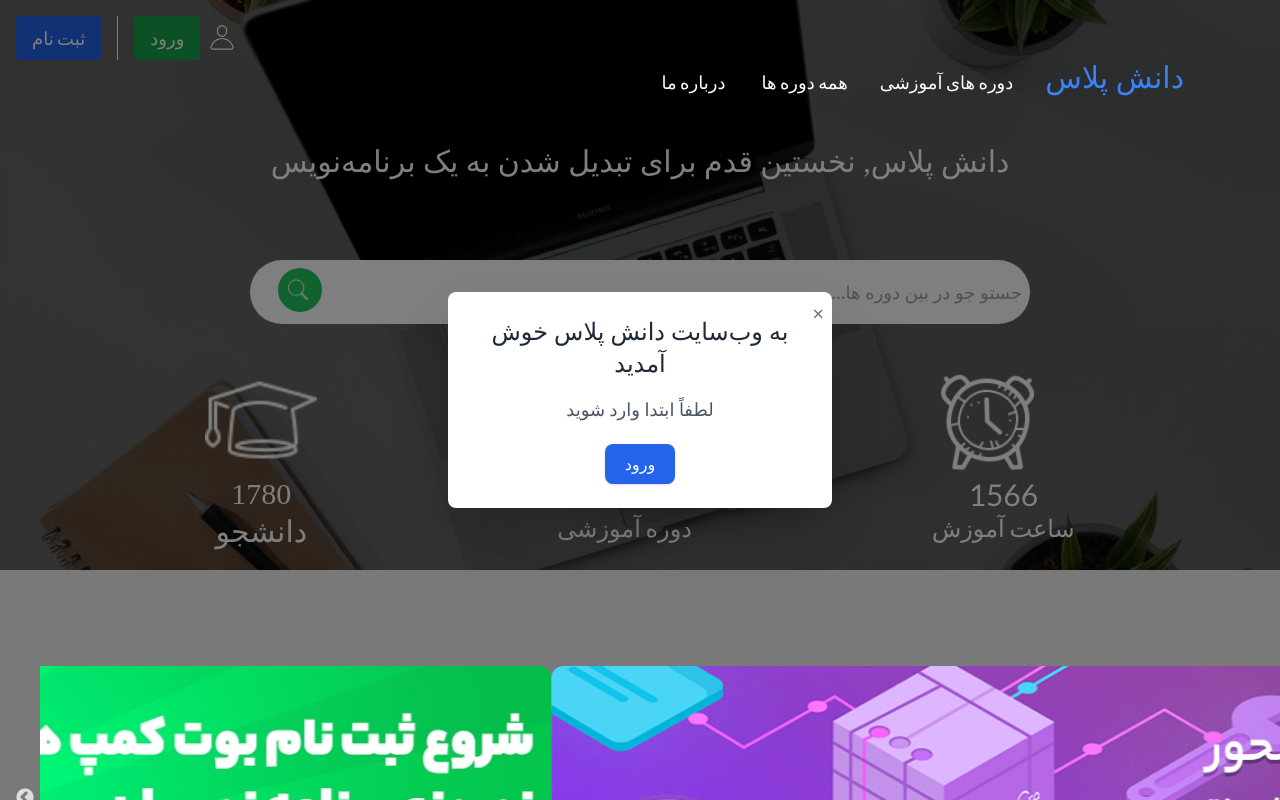
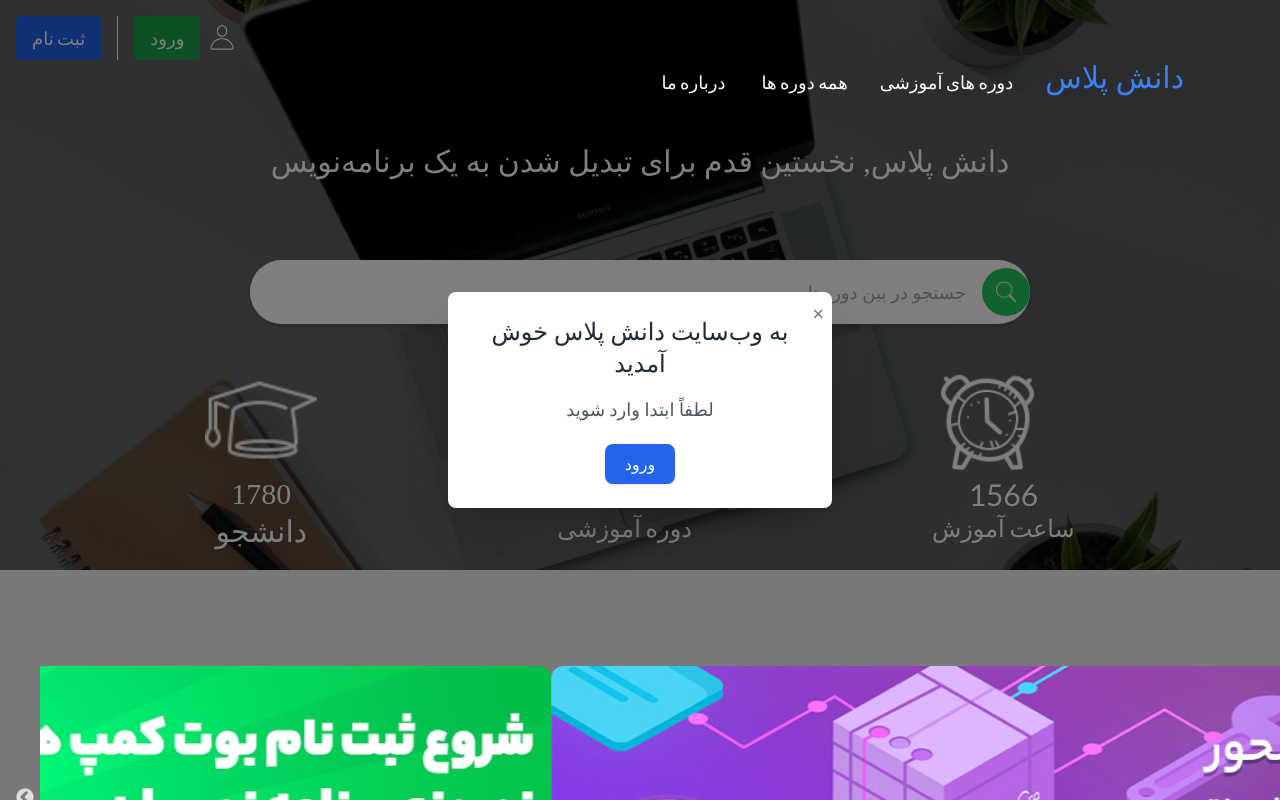
Before and after one commit to Ali-ghorbani-2005/education-portal, a React (Vite) app: page / in a window 1280 px wide. Shown: the top 800 px of the page. Built offline with nearby package versions, Linux system fonts and the light colour scheme; data requests are answered from the project's data file; a web font is replaced by a local one.

Commit message:
Creating the code

```diff
--- a/data/db.json
+++ b/data/db.json
@@ -17,7 +17,8 @@
       "img": "/imgs/product-imgs/product-1.webp",
       "teacher": "حمیدرضا عبادی",
       "time": 6,
-      "Student": 223
+      "Student": 223 ,
+      "Description":""
     },
     {
       "id": 2,
@@ -28,7 +29,7 @@
       "teacher": "معین باغشیخی",
       "time": 3,
       "Student": 400 ,
-      "img2":"dsmdksmdksmdskmskdms"
+      "Description":"سلام من علی هستم"
     },
     {
       "id": 3,
--- a/src/components/homeComponents/serchBox.tsx
+++ b/src/components/homeComponents/serchBox.tsx
@@ -62,7 +62,45 @@
 
 
 
-import  { useState } from 'react';
+// import  { useState } from 'react';
+// import { useNavigate } from 'react-router-dom';
+
+// export default function SearchBox() {
+//     const [query, setQuery] = useState('');
+//     const navigate = useNavigate();
+
+//     const handleSearch = () => {
+//         if (query) {
+//             navigate(`/search-results?query=${encodeURIComponent(query)}`);
+//         }
+//     };
+
+//     return (
+//         <div className="flex w-[780px] h-16 bg-white rounded-full">
+//             <button
+//                 className="bg-green-500 w-11 h-11 rounded-full mt-2 ml-7 hover:bg-green-600"
+//                 onClick={handleSearch}
+//             >
+//                 <img src="imgs/icons/search.png" alt="" className="w-6 ml-2" />
+//             </button>
+//             <input
+//                 type="text"
+//                 className="w-[700px] h-16 rounded-full text-right focus:outline-none font-extralight text-lg"
+//                 placeholder="...جستو جو در بین دوره ها"
+//                 value={query}
+//                 onChange={(e) => setQuery(e.target.value)}
+//             />
+//         </div>
+//     );
+// }
+
+
+
+
+
+
+
+import { useState } from 'react';
 import { useNavigate } from 'react-router-dom';
 
 export default function SearchBox() {
@@ -76,20 +114,20 @@ export default function SearchBox() {
     };
 
     return (
-        <div className="flex w-[780px] h-16 bg-white rounded-full">
-            <button
-                className="bg-green-500 w-11 h-11 rounded-full mt-2 ml-7 hover:bg-green-600"
-                onClick={handleSearch}
-            >
-                <img src="imgs/icons/search.png" alt="" className="w-6 ml-2" />
-            </button>
+        <div className="flex items-center w-[780px] h-16 bg-white rounded-full shadow-md overflow-hidden">
             <input
                 type="text"
-                className="w-[700px] h-16 rounded-full text-right focus:outline-none font-extralight text-lg"
-                placeholder="...جستو جو در بین دوره ها"
+                className="flex-grow h-full rounded-full text-right focus:outline-none font-extralight text-lg px-4"
+                placeholder="...جستجو در بین دوره‌ها"
                 value={query}
                 onChange={(e) => setQuery(e.target.value)}
             />
+            <button
+                className="bg-green-500 w-12 h-12 rounded-full flex items-center justify-center hover:bg-green-600 transition duration-200"
+                onClick={handleSearch}
+            >
+                <img src="imgs/icons/search.png" alt="Search" className="w-6" />
+            </button>
         </div>
     );
 }
--- a/src/pages/home/home.tsx
+++ b/src/pages/home/home.tsx
@@ -28,6 +28,7 @@ export default function Home() {
         </div>
 
       <div className="bg-slate-100 mt-12">
+
         <FetchProduct/>
         <div className="mt-28">
         <LearningPathSection/>
--- a/src/pages/product/informationProduct.tsx
+++ b/src/pages/product/informationProduct.tsx
@@ -85,7 +85,7 @@ interface Product {
     time: string;
     price: number;
     information: string;
-    img2:string;
+    Description:string;
 }
 
 export default function Information() {
@@ -157,65 +157,6 @@ export default function Information() {
                             <CourseProgress />
                         </div>
 
-                        {/* <div className='flex justify-end'>
-                            <div className='flex gap-5 flex-wrap p-4 w-[600px] ml-24'>
-
-
-                                <div className='bg-white shadow-lg w-60 h-20 mt-10 rounded-lg flex items-center justify-between p-4 transition-transform transform hover:scale-105'>
-                                    <div>
-                                        <p className='text-lg font-lato ml-20 '>نوع مشاهده</p>
-                                        <p className="text-sm text-gray-500 ml-20 ">ویدیو</p>
-                                    </div>
-                                    <img src="/imgs/icons/camera.png" className='w-12 h-12' alt="View Type Icon" />
-                                </div>
-
-
-                                <div className='bg-white shadow-lg w-60 h-20 mt-10 rounded-lg flex items-center justify-between p-4 transition-transform transform hover:scale-105'>
-                                    <div>
-                                        <p className='text-lg font-lato ml-14'>مدت زمان دوره</p>
-                                        <p className="text-sm text-gray-500 ml-20"> {product.time}</p>
-                                    </div>
-                                    <img src="/imgs/icons/clock-2.png" className='w-12 h-12' alt="Time Icon" />
-                                </div>
-
-
-                                <div className='bg-white shadow-lg w-60 h-20 mt-2 rounded-lg flex items-center justify-between p-4 transition-transform transform hover:scale-105'>
-                                    <div>
-                                        <p className='text-lg font-lato ml-20'>بروزرسانی</p>
-                                        <p className="text-sm text-gray-500 ml-20">1403/10/30</p>
-                                    </div>
-                                    <img src="/imgs/icons/calendar.png" className='w-12 h-12' alt="Update Icon" />
-                                </div>
-
-
-                                <div className='bg-white shadow-lg w-60 h-20 mt-2 rounded-lg flex items-center justify-between p-4 transition-transform transform hover:scale-105'>
-                                    <div>
-                                        <p className='text-lg font-lato ml-20'>مدرس</p>
-                                        <p className="text-sm text-gray-500 ml-16">{product.teacher}</p>
-                                    </div>
-                                    <img src="/imgs/icons/school.png" className='w-12 h-12' alt="Teacher Icon" />
-                                </div>
-
-                                <div className='bg-white shadow-lg w-60 h-20 mt-2 rounded-lg flex items-center justify-between p-4 transition-transform transform hover:scale-105'>
-                                    <div>
-                                        <p className='text-lg font-lato ml-16'>وضعیت دوره</p>
-                                        <p className="text-sm text-gray-500 ml-20">تکمیل</p>
-                                    </div>
-                                    <img src="/imgs/icons/school.png" className='w-12 h-12' alt="Teacher Icon" />
-                                </div>
-
-                                <div className='bg-white shadow-lg w-60 h-20 mt-2 rounded-lg flex items-center justify-between p-4 transition-transform transform hover:scale-105'>
-                                    <div>
-                                        <p className='text-lg font-lato ml-24'>پیش نیاز</p>
-                                        <p className="text-sm text-gray-500 ml-24">HTML</p>
-                                    </div>
-                                    <img src="/imgs/icons/school.png" className='w-12 h-12' alt="Teacher Icon" />
-                                </div>
-                            </div>
-                        </div>  */}
-
-
-
                         <div className='flex justify-center mt-20 -ml-40 '>
                             <div className='grid grid-cols-3 gap-5 p-4 w-[800px] '>
 
@@ -270,28 +211,28 @@ export default function Information() {
                             </div>
                         </div>
 
+                    </div>
 
+                    <div className='flex justify-end mt-20 '>
+                    <div className='bg-white w-[760px] h-[500px]'>
 
-                          <div>
+                           <div className='text-3xl flex justify-end'>
+                            <p>توضیحات</p>
+                            <img src="/imgs/icons/playlist.png"  className='w-14' alt="" />
+                            </div>
 
-                           <div>
-                            <p>توضحات</p>
+                            <div className='mt-5 flex justify-center items-center'>
+                             <img src={product.img} alt={product.product} className="w-[640px] rounded-lg"  />
+
                             </div>
 
                             <div>
-                            {/* <img src={product.img} alt={product.product} className="" /> */}
-                            <p className='text-4xl'>{product.img2}</p>
-                            </div>
+
+                                <p>{product.Description}</p>
+                                </div>
 
                           </div>
-
-
-
-
-
-
-
-                    </div>
+                          </div>
                     <div>
                     </div>
                 </div>
```
Also changed, not shown: public/imgs/icons/playlist.png (added).
